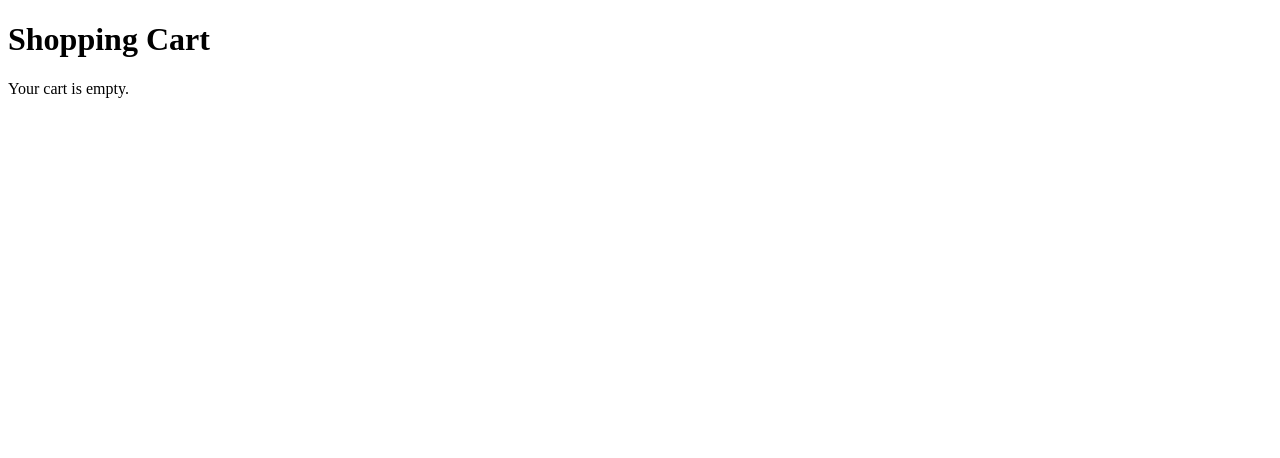
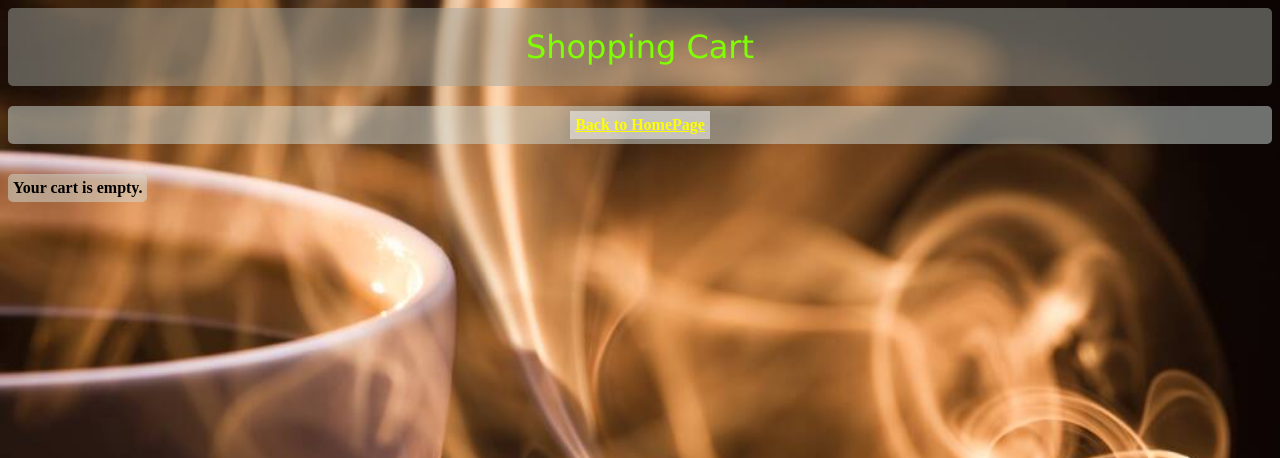
Before and after one commit to asteadman216/Cafe, a Django app: page /cart_detail/ in a window 1280 px wide. Shown: the top 458 px of the page. Run offline with Django 5.2, Linux system fonts and the light colour scheme; a user stored in the database is signed in; data that the repository does not hold is empty; some libraries are stand-ins or nearby versions.

Commit message:
designed cart page

```diff
--- a/catalog/templates/catalog/cart_detail.html
+++ b/catalog/templates/catalog/cart_detail.html
@@ -3,9 +3,24 @@
 {% load crispy_forms_filters %}
 <!DOCTYPE html>
 <html>
+<head>
+    <meta charset="UTF-8">
+    <title>My Cart</title>
+    <link  rel="stylesheet" href= {% static 'css/my_styles.css' %}>
+    <style>
+        body{
+            background-image: url("{% static 'images/coffee_main.jpg' %}");
+            background-size: cover;
+            background-repeat: no-repeat;
+            z-index: -1;
+        }
+    </style>
+</head>
 {% block content %}
 <h1>Shopping Cart</h1>
-
+<p class="image-contain">
+  <a class="heading", href="{% url 'home' %}">Back to HomePage</a>
+</p>
 {% if cart_items %}
     <table>
         <thead>
```
